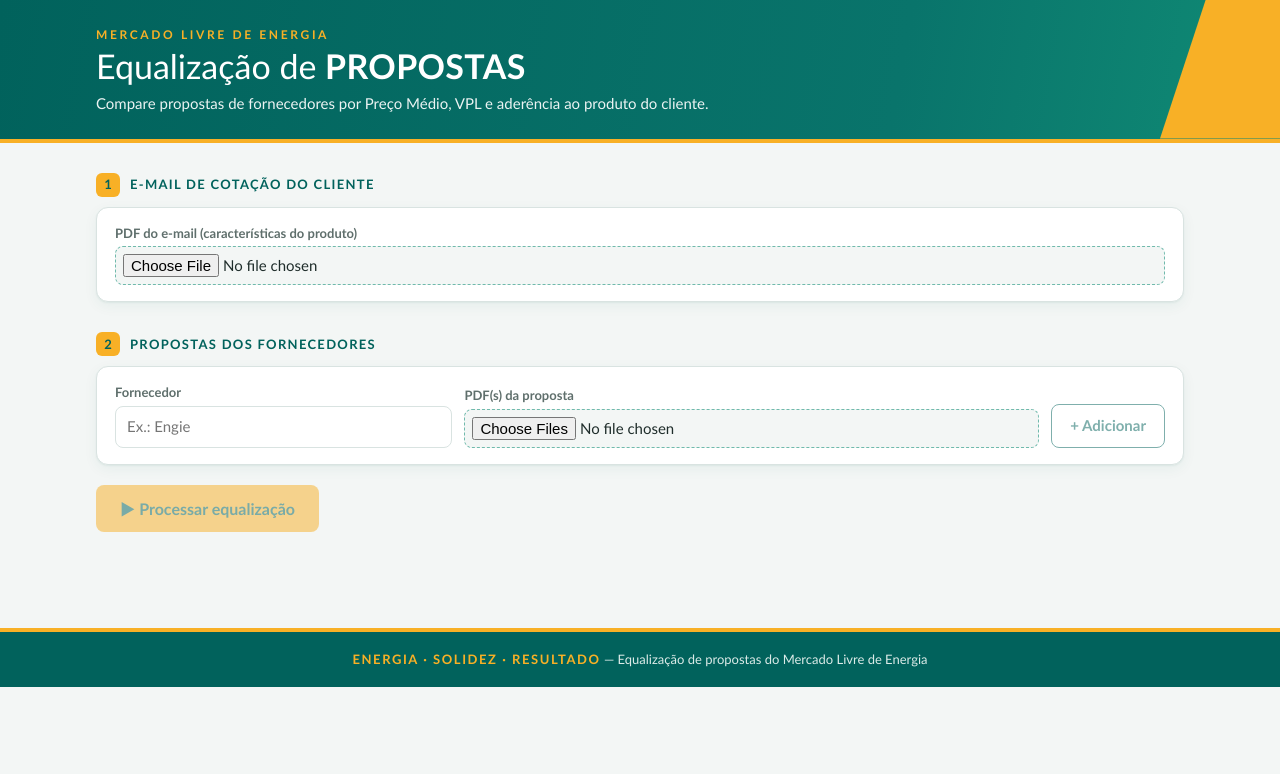
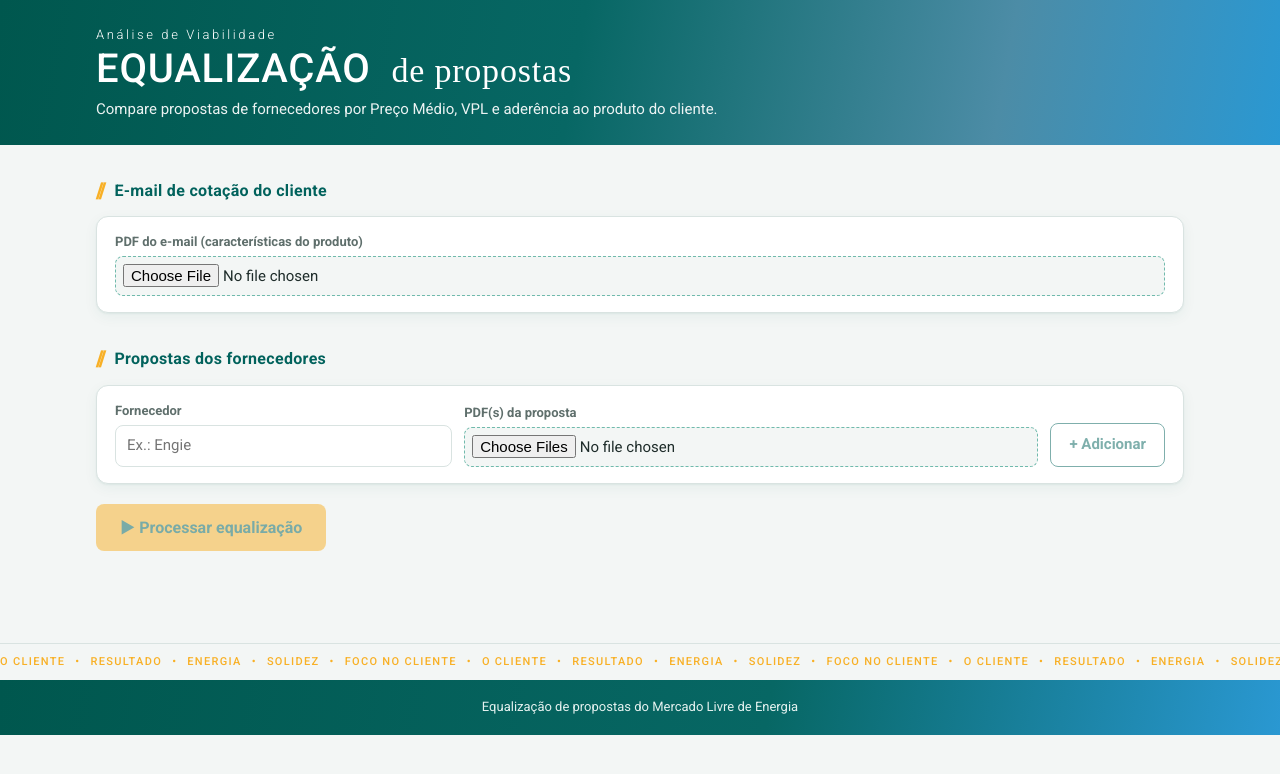
Before and after one commit to dayvisondominike/EqpropostaLP, a Next.js app: page / in a window 1280 px wide. Shown: the top 774 px of the page. Built offline with nearby package versions, Linux system fonts and the light colour scheme.

Commit message:
Adota identidade visual do estudo de viabilidade Ludfor
Gradiente verde-azul, Roboto, titulos com // amarelo, faixa de valores.

Co-Authored-By: Claude Sonnet 5.5 <noreply@anthropic.com>

```diff
--- a/app/globals.css
+++ b/app/globals.css
@@ -22,7 +22,7 @@ body {
   margin: 0;
   background: var(--fundo);
   color: var(--texto);
-  font-family: Calibri, "Segoe UI", system-ui, -apple-system, Arial, sans-serif;
+  font-family: var(--fonte), Roboto, "Segoe UI", system-ui, -apple-system, Arial, sans-serif;
   font-size: 16px;
   line-height: 1.45;
 }
@@ -30,34 +30,29 @@ main { max-width: 1120px; margin: 0 auto; padding: 0 16px 56px; }
 
 /* Cabeçalho */
 .topo {
-  background: linear-gradient(100deg, var(--verde) 0%, var(--verde-medio) 70%, var(--verde-vivo) 100%);
+  background: linear-gradient(100deg, #00574e 0%, #076764 45%, #4c8ca6 78%, #2a98d2 100%);
   color: #fff;
   position: relative;
   overflow: hidden;
 }
-.topo::after {
-  content: "";
-  position: absolute; right: 0; top: 0; bottom: 0; width: 120px;
-  background: var(--amarelo);
-  clip-path: polygon(38% 0, 100% 0, 100% 100%, 0 100%);
-}
-.topo-interno { max-width: 1120px; margin: 0 auto; padding: 26px 130px 24px 16px; position: relative; z-index: 1; }
-.topo .marca { font-size: 12px; letter-spacing: .22em; text-transform: uppercase; color: var(--amarelo); font-weight: 700; }
-.topo h1 { margin: 4px 0 0; font-size: 34px; font-weight: 300; line-height: 1.1; }
-.topo h1 b { font-weight: 800; letter-spacing: .01em; }
+.topo-interno { max-width: 1120px; margin: 0 auto; padding: 26px 16px 24px; position: relative; z-index: 1; }
+.topo .marca { font-size: 13px; letter-spacing: .2em; color: #fff; font-weight: 300; }
+.topo h1 { margin: 2px 0 0; font-size: 40px; font-weight: 500; line-height: 1.1; letter-spacing: .02em; text-transform: uppercase; }
+.topo h1 i { font-family: "Segoe Script", "Brush Script MT", cursive; font-style: normal; font-weight: 400; text-transform: none; font-size: 34px; margin-left: 10px; }
 .topo p { margin: 8px 0 0; font-size: 15px; opacity: .92; max-width: 640px; }
 .topo .cliente { display: inline-block; margin-top: 12px; padding: 4px 12px; border-radius: 999px; background: rgba(255,255,255,.16); font-size: 14px; font-weight: 600; }
-.faixa { height: 4px; background: var(--amarelo); }
+.faixa { height: 0; }
+.ticker { margin-top: 36px; padding: 10px 0; overflow: hidden; white-space: nowrap; color: var(--verde); font-size: 11px; letter-spacing: .12em; font-weight: 500; border-top: 1px solid var(--borda); }
+.ticker span { color: var(--amarelo); margin: 0 10px; }
 
 /* Seções e cartões */
 .secao {
   margin: 30px 0 10px; display: flex; align-items: center; gap: 10px;
   font-size: 13px; letter-spacing: .1em; font-weight: 800; color: var(--verde); text-transform: uppercase;
 }
-.secao .num {
-  display: inline-grid; place-items: center; width: 24px; height: 24px; border-radius: 6px;
-  background: var(--amarelo); color: var(--verde); font-size: 13px; letter-spacing: 0;
-}
+.secao { font-size: 16px; letter-spacing: .02em; text-transform: none; font-weight: 700; }
+.secao::before { content: "//"; color: var(--amarelo); font-weight: 900; font-size: 22px; letter-spacing: -.1em; }
+.secao .num { display: none; }
 .cartao { background: var(--cartao); border: 1px solid var(--borda); border-radius: 12px; padding: 16px 18px; box-shadow: var(--sombra); }
 .cartao h3 { margin: 0 0 6px; font-size: 16px; color: var(--verde); }
 .grade { display: grid; gap: 14px; grid-template-columns: repeat(auto-fit, minmax(220px, 1fr)); }
@@ -121,7 +116,7 @@ label { font-size: 13px; font-weight: 600; color: var(--texto-suave); display: b
 /* Tabela */
 .tabela-wrap { overflow-x: auto; border-radius: 12px; border: 1px solid var(--borda); background: #fff; box-shadow: var(--sombra); }
 table { width: 100%; border-collapse: collapse; font-size: 14px; }
-th { background: var(--verde); color: #fff; text-align: left; padding: 10px 12px; white-space: nowrap; font-weight: 700; border-bottom: 3px solid var(--amarelo); }
+th { background: var(--verde); color: #fff; text-align: left; padding: 10px 12px; white-space: nowrap; font-weight: 500; border-bottom: 3px solid #ffd966; }
 td { padding: 10px 12px; border-bottom: 1px solid var(--borda); vertical-align: top; }
 tbody tr:last-child td { border-bottom: 0; }
 tbody tr:hover td { background: #f7fafa; }
@@ -137,7 +132,7 @@ tr.lider .rank { background: var(--amarelo); }
 .erro-msg { color: var(--erro); background: #fdecee; border: 1px solid #f3b9bf; border-radius: 8px; padding: 10px 14px; margin: 12px 0; }
 .nota { color: var(--texto-suave); font-size: 13px; }
 
-.rodape { margin-top: 40px; padding: 18px 16px; background: var(--verde); color: #dcebe8; font-size: 13px; text-align: center; border-top: 4px solid var(--amarelo); }
+.rodape { padding: 18px 16px; background: linear-gradient(100deg, #00574e, #076764 60%, #2a98d2); color: #e4f1ef; font-size: 13px; text-align: center; }
 .rodape b { color: var(--amarelo); letter-spacing: .12em; }
 
 @media (max-width: 600px) {
--- a/app/layout.tsx
+++ b/app/layout.tsx
@@ -1,5 +1,8 @@
 import type { Metadata } from "next";
+import { Roboto } from "next/font/google";
 import "./globals.css";
+
+const roboto = Roboto({ subsets: ["latin"], weight: ["300", "400", "500", "700", "900"], variable: "--fonte" });
 
 export const metadata: Metadata = {
   title: "Equalização de Propostas — Mercado Livre de Energia",
@@ -9,7 +12,7 @@ export const metadata: Metadata = {
 export default function RootLayout({ children }: { children: React.ReactNode }) {
   return (
     <html lang="pt-BR">
-      <body>{children}</body>
+      <body className={roboto.variable}>{children}</body>
     </html>
   );
 }
--- a/app/page.tsx
+++ b/app/page.tsx
@@ -158,8 +158,8 @@ export default function Home() {
     <header>
       <div className="topo">
         <div className="topo-interno">
-          <div className="marca">Mercado Livre de Energia</div>
-          <h1>Equalização de <b>PROPOSTAS</b></h1>
+          <div className="marca">Análise de Viabilidade</div>
+          <h1>Equalização <i>de propostas</i></h1>
           <p>Compare propostas de fornecedores por Preço Médio, VPL e aderência ao produto do cliente.</p>
           {cliente?.["Razão Social"] && <span className="cliente">Cliente: {cliente["Razão Social"]}</span>}
         </div>
@@ -351,7 +351,12 @@ export default function Home() {
         </>
       )}
     </main>
-    <footer className="rodape"><b>ENERGIA · SOLIDEZ · RESULTADO</b> — Equalização de propostas do Mercado Livre de Energia</footer>
+    <div className="ticker" aria-hidden>
+      {Array.from({ length: 4 }, (_, i) => (
+        <span key={i} style={{ margin: 0 }}>O CLIENTE<span>•</span>RESULTADO<span>•</span>ENERGIA<span>•</span>SOLIDEZ<span>•</span>FOCO NO CLIENTE<span>•</span></span>
+      ))}
+    </div>
+    <footer className="rodape">Equalização de propostas do Mercado Livre de Energia</footer>
     </>
   );
 }
```
